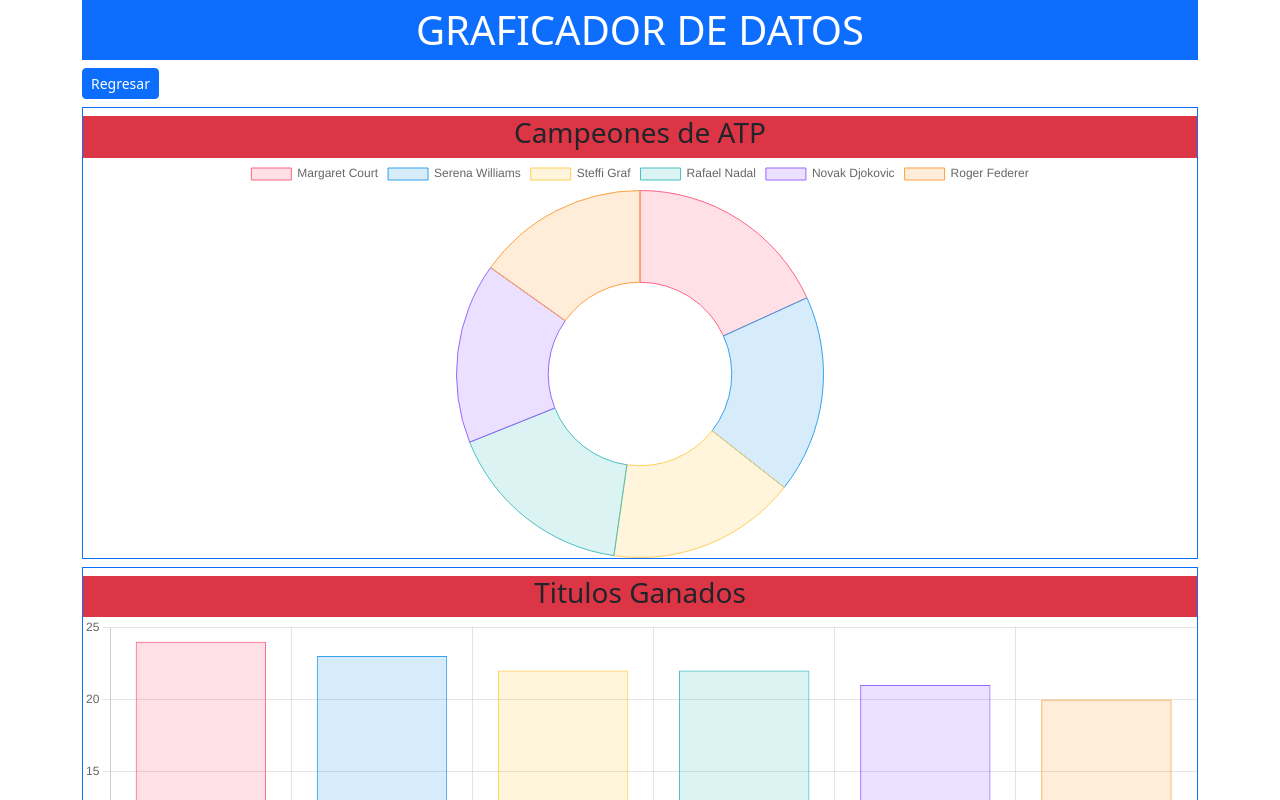
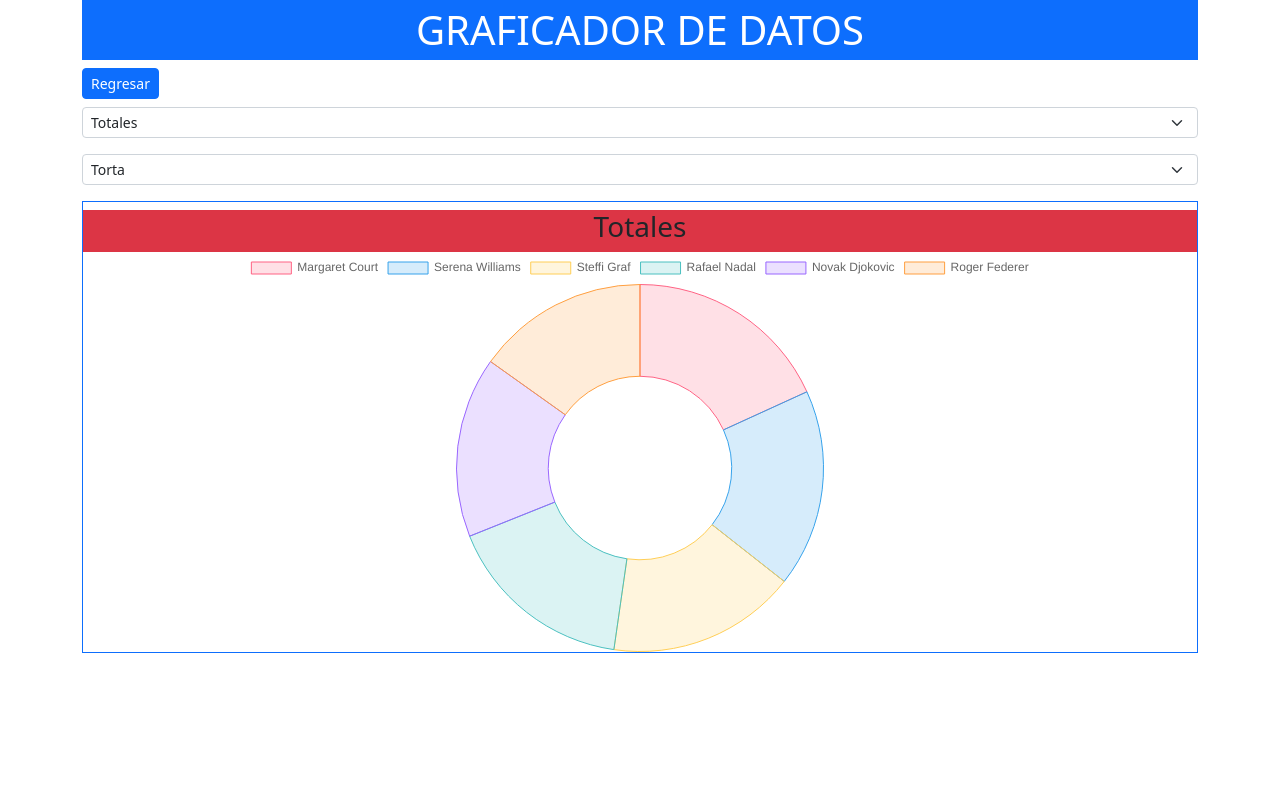
Before and after one commit to wlopera/grafics_react_pw, a React (Create React App) app: page / in a window 1280 px wide. Both pictures are taken after a click on the button "Procesar". Shown: the top 800 px of the page. Built offline with nearby package versions, Linux system fonts and the light colour scheme.

Commit message:
ajuste por combobox y data independiente

```diff
--- a/src/components/Graphic/Graphic.js
+++ b/src/components/Graphic/Graphic.js
@@ -1,9 +1,69 @@
-import React from "react";
+import React, { useEffect, useState } from "react";
 import BarChart from "./Types/BarChart";
 import LineChart from "./Types/LineChart";
 import PieChart from "./Types/PieChart";
+import { graphics } from "../../store/data";
 
 const Graphic = ({ cols, rows, updateGraph }) => {
+  const [options, setOptions] = useState([]);
+  const [labels, setLabels] = useState([]);
+  const [records, setRecords] = useState([]);
+  const [total, setTotal] = useState([]);
+  const [currentOption, setCurrentOption] = useState("total");
+  const [optionsGraphics, setOptionsGraphics] = useState(graphics);
+  const [currentGraphic, setCurrentGraphic] = useState(1);
+  const [firstField, setFirstField] = useState([]);
+
+  useEffect(() => {
+    let registers = [];
+    cols.forEach((col, index) => {
+      if (index > 0) {
+        registers.push({
+          key: col.dataField,
+          text: col.text,
+          value: col.dataField,
+        });
+      }
+    });
+    setOptions(registers);
+    setLabels(rows.map((row) => row.player));
+
+    setFirstField(
+      rows.map((row, index) => {
+        return row[cols[0].dataField];
+      })
+    );
+
+    let data = [];
+    rows.forEach((row) => {
+      let values = 0;
+      registers.forEach((register) => (values += row[register.value]));
+      data.push(values);
+    });
+    setRecords(data);
+    setTotal(data);
+  }, [cols, rows]);
+
+  const handleOption = (event) => {
+    const value = event.target.value;
+    setCurrentOption(value);
+    if (value === "total") {
+      setRecords(total);
+    } else {
+      setRecords(rows.map((row) => row[value]));
+    }
+  };
+
+  const handleOptionGraphics = (event) => {
+    const value = parseInt(event.target.value);
+    setCurrentGraphic(value);
+  };
+
+  const title =
+    currentOption === "total"
+      ? "Totales"
+      : options.filter((option) => option.value === currentOption)[0].text;
+
   return (
     <div>
       <button
@@ -12,31 +72,58 @@
       >
         Regresar
       </button>
-      <div className="mt-2">
-        <PieChart
-          title="Campeones de ATP"
-          labels={rows.map((row) => row.player)}
-          records={rows.map((row) => row.total)}
-        />
+
+      <div>
+        <select
+          className="form-select form-select-sm mb-3 mt-2"
+          aria-label=".form-select-sm"
+          value={currentOption}
+          onChange={handleOption}
+        >
+          <option value="total">Totales</option>
+          {options.map((option) => (
+            <option key={option.value} value={option.value}>
+              {option.text}
+            </option>
+          ))}
+        </select>
       </div>
-      <div className="mt-2">
-        <BarChart
-          title="Titulos Ganados"
-          labels={rows.map((row) => row.player)}
-          records={rows.map((row) => row.total)}
-        />
+      <div>
+        <select
+          className="form-select form-select-sm mb-3 mt-2"
+          aria-label=".form-select-sm"
+          value={currentGraphic}
+          onChange={handleOptionGraphics}
+        >
+          {optionsGraphics.map((option) => (
+            <option key={option.value} value={option.value}>
+              {option.text}
+            </option>
+          ))}
+        </select>
       </div>
-      <div className="mt-2">
-        <LineChart
-          title="Titulos Ganados por Abierto"
-          labels={cols.filter((col, index) => {
-            if (index > 1) {
-              return col.text;
-            }
-          })}
-          records={rows}
-        />
-      </div>
+      {currentGraphic === 1 && (
+        <div className="mt-2">
+          {options.length > 0 && (
+            <PieChart title={title} labels={labels} records={records} />
+          )}
+        </div>
+      )}
+      {currentGraphic === 2 && (
+        <div className="mt-2">
+          <BarChart title={title} labels={firstField} records={records} />
+        </div>
+      )}
+      {currentGraphic === 3 && (
+        <div className="mt-2">
+          <LineChart
+            title="Totales"
+            labels={labels}
+            records={rows}
+            cols={options}
+          />
+        </div>
+      )}
     </div>
   );
 };
--- a/src/components/Graphic/Types/LineChart.js
+++ b/src/components/Graphic/Types/LineChart.js
@@ -29,7 +29,7 @@
   "rgba(255, 159, 64, 1)",
 ];
 
-const LineChart = ({ title, labels, records }) => {
+const LineChart = ({ title, labels, records, cols }) => {
   ChartJS.register(
     CategoryScale,
     LinearScale,
@@ -52,17 +52,18 @@
     },
   };
 
+  const fields = cols.map((col) => col.value);
+
   const getData = () => {
     let result = [];
     records.forEach((record, index) => {
+      let data = [];
+      fields.forEach((field) => {
+        data.push(record[field]);
+      });
       result.push({
         label: record.player,
-        data: [
-          record.grandSlamAus,
-          record.grandSlamRG,
-          record.grandSlamWim,
-          record.grandSlamUSA,
-        ],
+        data: data,
         backgroundColor: backgroundColor[index],
         borderColor: borderColor[index],
       });
@@ -73,7 +74,7 @@
   const registers = getData();
 
   const data = {
-    labels: labels.map((label) => label.text),
+    labels: cols.map((label) => label.text),
     datasets: registers,
   };
 
--- a/src/store/data.js
+++ b/src/store/data.js
@@ -1,16 +1,14 @@
 export const columns = [
   { dataField: "player", text: "Jugador" },
-  { dataField: "total", text: "Totales" },
-  { dataField: "grandSlamAus", text: "Australia" },
+  { dataField: "grandSlamAus", text: "Abierto de Australia" },
   { dataField: "grandSlamRG", text: "Roland Garros" },
   { dataField: "grandSlamWim", text: "Wimbledon" },
-  { dataField: "grandSlamUSA", text: "Estados Unidos" },
+  { dataField: "grandSlamUSA", text: "Abierto de Estados Unidos" },
 ];
 
 export const records = [
   {
     player: "Margaret Court",
-    total: 24,
     grandSlamAus: 11,
     grandSlamRG: 5,
     grandSlamWim: 3,
@@ -18,7 +16,6 @@
   },
   {
     player: "Serena Williams",
-    total: 23,
     grandSlamAus: 7,
     grandSlamRG: 3,
     grandSlamWim: 7,
@@ -26,7 +23,6 @@
   },
   {
     player: "Steffi Graf",
-    total: 22,
     grandSlamAus: 4,
     grandSlamRG: 6,
     grandSlamWim: 7,
@@ -34,7 +30,6 @@
   },
   {
     player: "Rafael Nadal",
-    total: 22,
     grandSlamAus: 2,
     grandSlamRG: 14,
     grandSlamWim: 2,
@@ -42,7 +37,6 @@
   },
   {
     player: "Novak Djokovic",
-    total: 21,
     grandSlamAus: 9,
     grandSlamRG: 2,
     grandSlamWim: 7,
@@ -50,10 +44,27 @@
   },
   {
     player: "Roger Federer",
-    total: 20,
     grandSlamAus: 6,
     grandSlamRG: 1,
     grandSlamWim: 8,
     grandSlamUSA: 5,
   },
 ];
+
+export const graphics = [
+  {
+    key: 1,
+    text: "Torta",
+    value: 1,
+  },
+  {
+    key: 2,
+    text: "Barra",
+    value: 2,
+  },
+  {
+    key: 3,
+    text: "Línea",
+    value: 3,
+  },
+];
```
